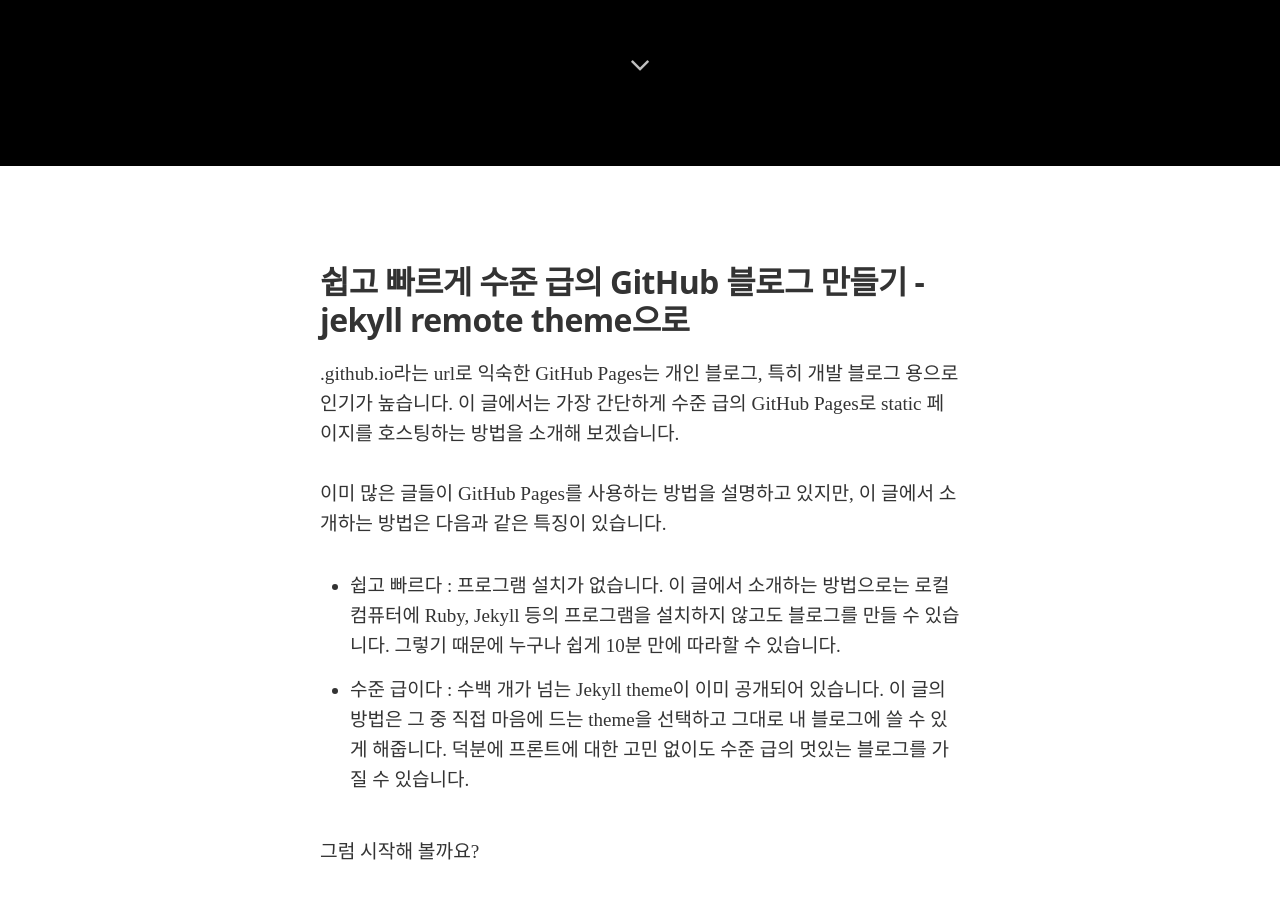
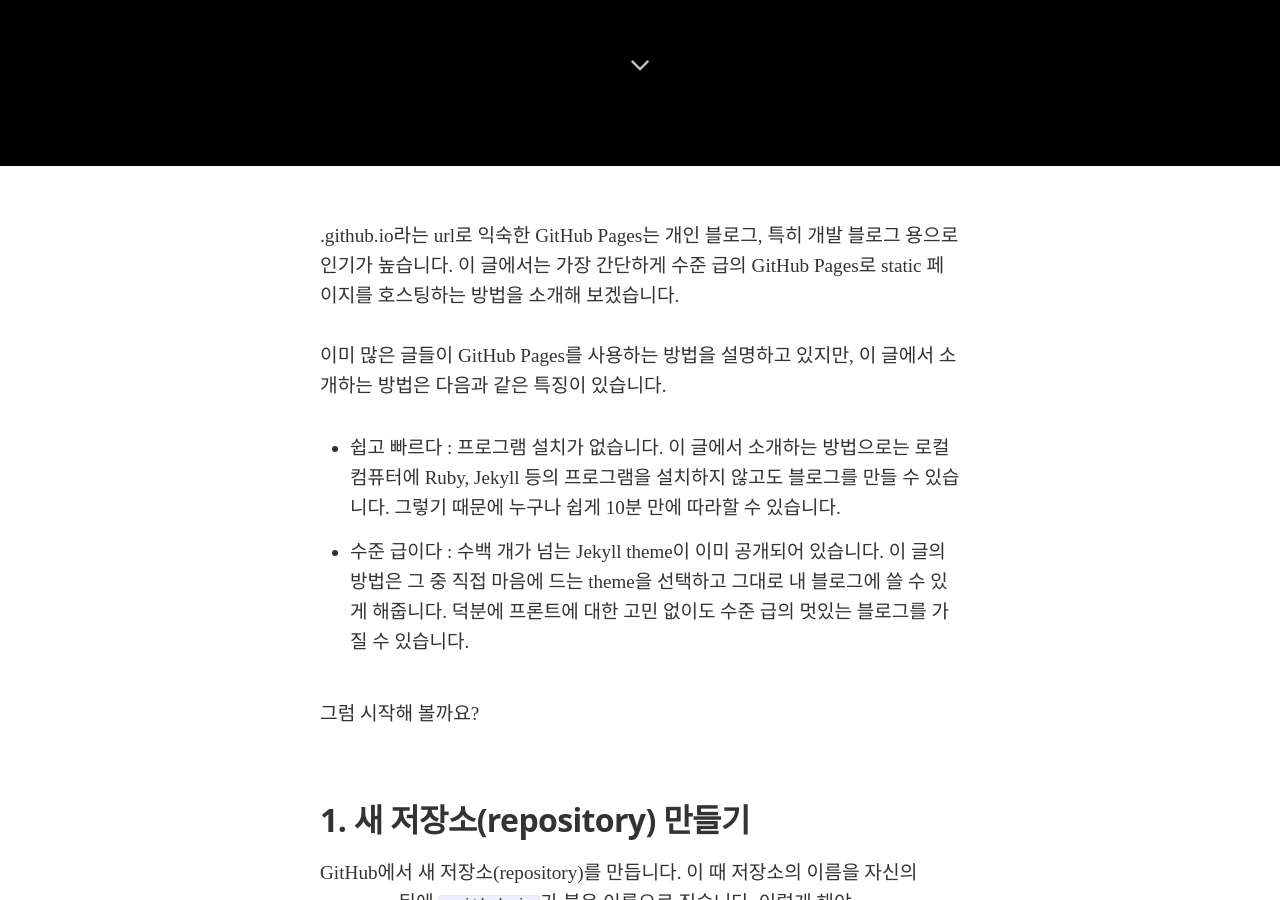
Before and after one commit to dreamgonfly/dreamgonfly.github.io, a Jekyll site: the page built from _posts/2018-01-27-jekyll-remote-theme.markdown, in a window 1280 px wide and 900 px high, scrolled down 734 px. Built offline with Jekyll 4.4.1, drawn with Linux system fonts in a browser that asks for light colours; nearby versions of some CDN libraries; some web fonts are replaced; comment, search, counter and statistics services are not loaded.

Commit message:
Update jekyll remote theme

```diff
--- a/_posts/2018-01-27-jekyll-remote-theme.markdown
+++ b/_posts/2018-01-27-jekyll-remote-theme.markdown
@@ -6,7 +6,7 @@
 image: /assets/article_images/2014-08-29-welcome-to-jekyll/desktop.JPG
 comments: true
 ---
-# 쉽고 빠르게 수준 급의 GitHub 블로그 만들기 - jekyll remote theme으로
+
 
 .github.io라는 url로 익숙한 GitHub Pages는 개인 블로그, 특히 개발 블로그 용으로 인기가 높습니다. 이 글에서는 가장 간단하게 수준 급의 GitHub Pages로 static 페이지를 호스팅하는 방법을 소개해 보겠습니다.
 
```
